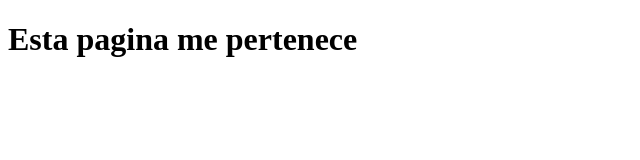
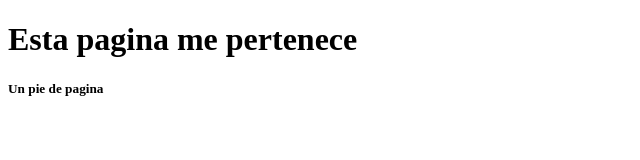
Before and after one commit to EmiLuisDo/aprendiendoGIT, a plain HTML site: page index.html in a window 1280 px wide. Shown: the whole page, without its empty margins (0-640 px from the left). Drawn offline with Linux system fonts and the light colour scheme.

Commit message:
agregado pie de pagina h5

```diff
--- a/index.html
+++ b/index.html
@@ -9,5 +9,6 @@
 <body>
     <script src="javascript.js"> </script>
     <h1>Esta pagina me pertenece</h1>
+    <h5>Un pie de pagina</h5>
 </body>
 </html>
```
